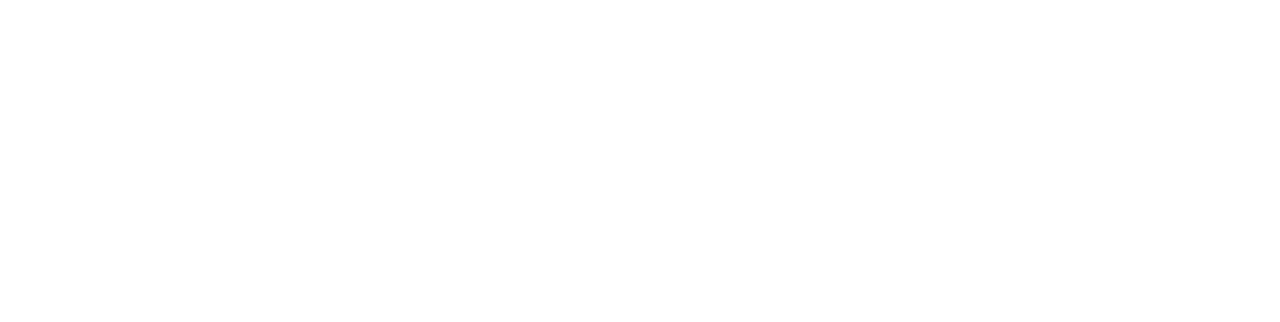
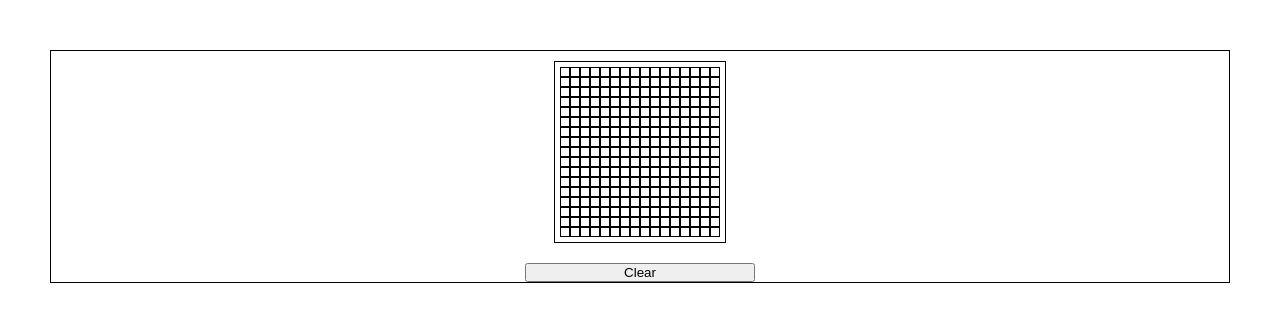
Before and after one commit to MichaelPham813/Etch-A-Sketch, a plain HTML site: page index.html in a window 1280 px wide. Drawn offline with Linux system fonts and the light colour scheme.

Commit message:
Add Clear button and Add draw function

```diff
--- a/index.html
+++ b/index.html
@@ -4,9 +4,10 @@
         <meta charset="UTF-8">
         <meta http-equiv="X-UA-Compatible" content="IE=edge">
         <meta name="viewport" content="width=device-width, initial-scale=1.0">
+        <link rel="stylesheet" href="style.css">
         <title>Etch-A-Sketch</title>
     </head>
     <body>
-    <div class = "container"></div>
+        <script src="script.js"></script>
     </body>
 </html>
--- /dev/null
+++ b/script.js
@@ -0,0 +1,97 @@
+//Create Container Variable
+let mainContainer = document.createElement("div");
+let gridContainer = document.createElement("div");
+let clearBtn = document.createElement("button");
+document.body.appendChild(mainContainer);
+mainContainer.appendChild(gridContainer);
+mainContainer.appendChild(clearBtn);
+mainContainer.className = "container";
+gridContainer.className = "gridContainer";
+clearBtn.className = "clear-button";
+clearBtn.value = "Clear";
+clearBtn.textContent = "Clear";
+
+
+
+//Loop to create the grid with element and function
+for(let i = 0 ; i < 16; i++)
+{
+    let columnItems = document.createElement("div");
+    columnItems.className = "gridItems";
+    gridContainer.appendChild(columnItems);
+    for(let j = 0 ; j < 16 ; j++)
+    {
+        let rowItems = document.createElement("div");
+        rowItems.className = "gridItems";
+        gridContainer.appendChild(rowItems);
+
+        //Hover to see the color you're using
+        rowItems.addEventListener("mouseover",function(event)
+        {
+            event.target.style.backgroundColor = "red";
+        });
+        rowItems.addEventListener("mouseout",function(event)
+        {
+            event.target.style.backgroundColor = "white";
+        });
+
+
+        //Click to apply color
+        rowItems.addEventListener("mousedown",function(event)
+        {
+            event.target.id = "color-change";
+        });
+
+        //click and move mouse
+        rowItems.addEventListener("mousemove",function(event)
+        {
+            if(event.buttons == 1)
+            {
+                event.target.id = "color-change";
+            }
+        });
+
+    }
+
+    //Hover to see the color you're using
+    columnItems.addEventListener("mouseover",function(event)
+    {
+        event.target.style.backgroundColor = "red";
+    });
+    columnItems.addEventListener("mouseout",function(event)
+    {
+        event.target.style.backgroundColor = "white";
+    });
+
+
+    //Click to apply color
+    columnItems.addEventListener("mousedown",function(event)
+    {
+        event.target.id = "color-change";
+    });
+
+    //click and move mouse
+    columnItems.addEventListener("mousemove",function(event)
+    {
+        if(event.buttons == 1)
+        {
+            event.target.id = "color-change";
+        }
+    });
+}
+
+//Clear Btn
+clearBtn.addEventListener("click" , function(event)
+{
+    let clearItems = document.getElementsByTagName("div");
+    for(let i = 0 ; i < clearItems.length;i++)
+    {
+        if(clearItems[i].id == "color-change")
+        {
+            clearItems[i].id = "";
+        }
+    }
+
+
+
+});
--- /dev/null
+++ b/style.css
@@ -0,0 +1,44 @@
+
+
+*
+{
+    padding:0;
+    margin:0;
+}
+
+.container
+{
+    display:flex;
+    border: 1px solid;
+    flex-direction: column;
+    margin:50px;
+    padding:0;
+    gap:10px;
+}
+.gridContainer
+{
+    display:grid;
+    border:1px solid;
+    margin:10px auto;
+    grid-template-columns: repeat(16, 1fr);
+    grid-template-rows: repeat(16, 1fr);
+    align-items: center;
+    padding:5px;
+
+}
+.gridItems
+{
+    display:block;
+    width:  10px;
+    height: 10px;
+    border:1px solid;
+    box-sizing: border-box;
+}
+.clear-button
+{
+    margin:0 40.2%;
+}
+#color-change
+{
+    background-color: red !important;
+}
```
Lines whose indentation alone changed are shown as unchanged.
